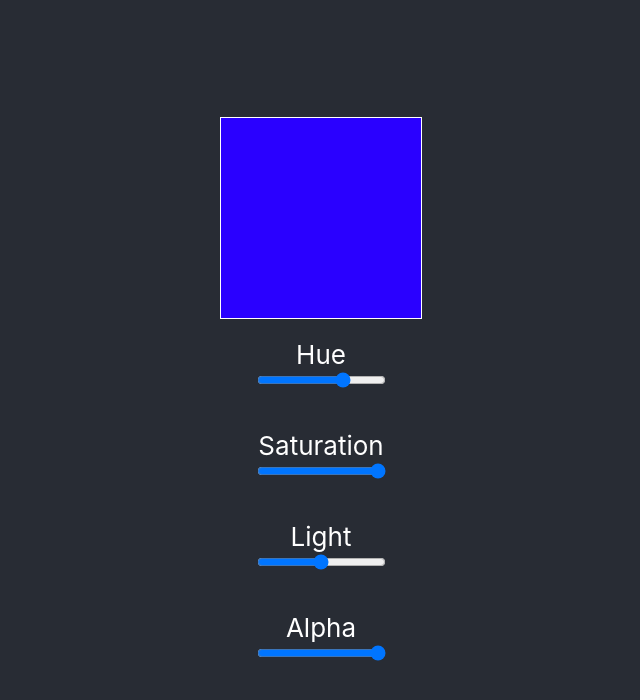
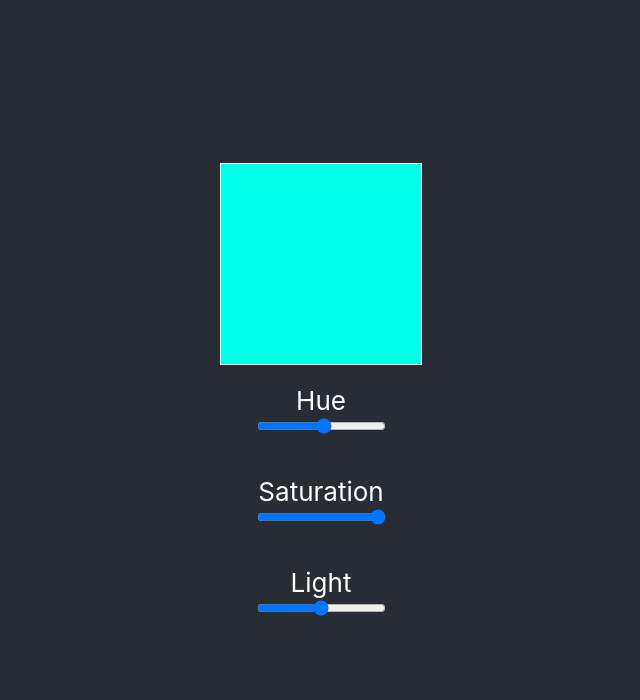
Before and after one commit to lizthrilla/color-picker-present, a React (Create React App) app: page / in a window 1280 px wide. Shown: the top 700 px of the page, without its empty margins (319-959 px from the left). Built offline with nearby package versions, Linux system fonts and the light colour scheme.

Commit message:
finished

```diff
--- a/src/App.js
+++ b/src/App.js
@@ -1,42 +1,63 @@
-import React, { useState } from "react";
+import React, { useEffect, useReducer } from "react";
 import "./App.css";
 import Slider from "./components/Slider";
 
+const initialState = {
+  hue: 250,
+  sat: 100,
+  light: 50
+};
+
+const colorReducer = (state, action) => {
+  switch (action.type) {
+    case "HUE":
+      return { ...state, hue: action.payload };
+    case "SAT":
+      return { ...state, sat: action.payload };
+    case "LIGHT":
+      return { ...state, light: action.payload };
+    default:
+      return { state };
+  }
+};
+
 function App() {
-  const [hue, setHue] = useState(250)
+  const [state, dispatch] = useReducer(colorReducer, initialState);
 
-  // const hsla = `hsla(${hue}, ${sat}%, ${light}%, ${alpha})`;
-  const hsla = `hsla(${hue}, 100%, 50%, 1)`
-  console.log(hsla)
-  console.log(hue)
+  useEffect(() => {
+    const randomColor = Math.ceil(Math.random() * 330);
+
+    dispatch({ type: "HUE", payload: randomColor });
+  }, []);
+
+  const hsl = `hsl(${state.hue}, ${state.sat}%, ${state.light}%)`;
+
+  const onSliderInputChange = (e, type) => {
+    const value = e.target.value;
+    dispatch({ type: type, payload: value });
+  };
 
   return (
     <div className="App">
       <header className="App-header">
-        <div className="swatch" style={{ backgroundColor: hsla }} />
+        <div className="swatch" style={{ backgroundColor: hsl }} />
         <Slider
-          onChange={e => console.log(e, "HUE")}
-          sliderMax="360"
-          sliderValue={hue}
+          onChange={e => onSliderInputChange(e, "HUE")}
+          sliderMax="330"
+          sliderValue={state.hue}
           sliderLabel={"Hue"}
         />
         <Slider
-          onChange={e => console.log(e, "SAT")}
+          onChange={e => onSliderInputChange(e, "SAT")}
           sliderLabel={"Saturation"}
           sliderMax="100"
-          sliderValue={100}
+          sliderValue={state.sat}
         />
         <Slider
-          onChange={e => console.log(e, "LIGHT")}
+          onChange={e => onSliderInputChange(e, "LIGHT")}
           sliderLabel={"Light"}
           sliderMax="100"
-          sliderValue={50}
-        />
-        <Slider
-          onChange={e => console.log(e, "ALPHA")}
-          sliderLabel={"Alpha"}
-          sliderMax="1"
-          sliderValue={1}
+          sliderValue={state.light}
         />
       </header>
     </div>
```
